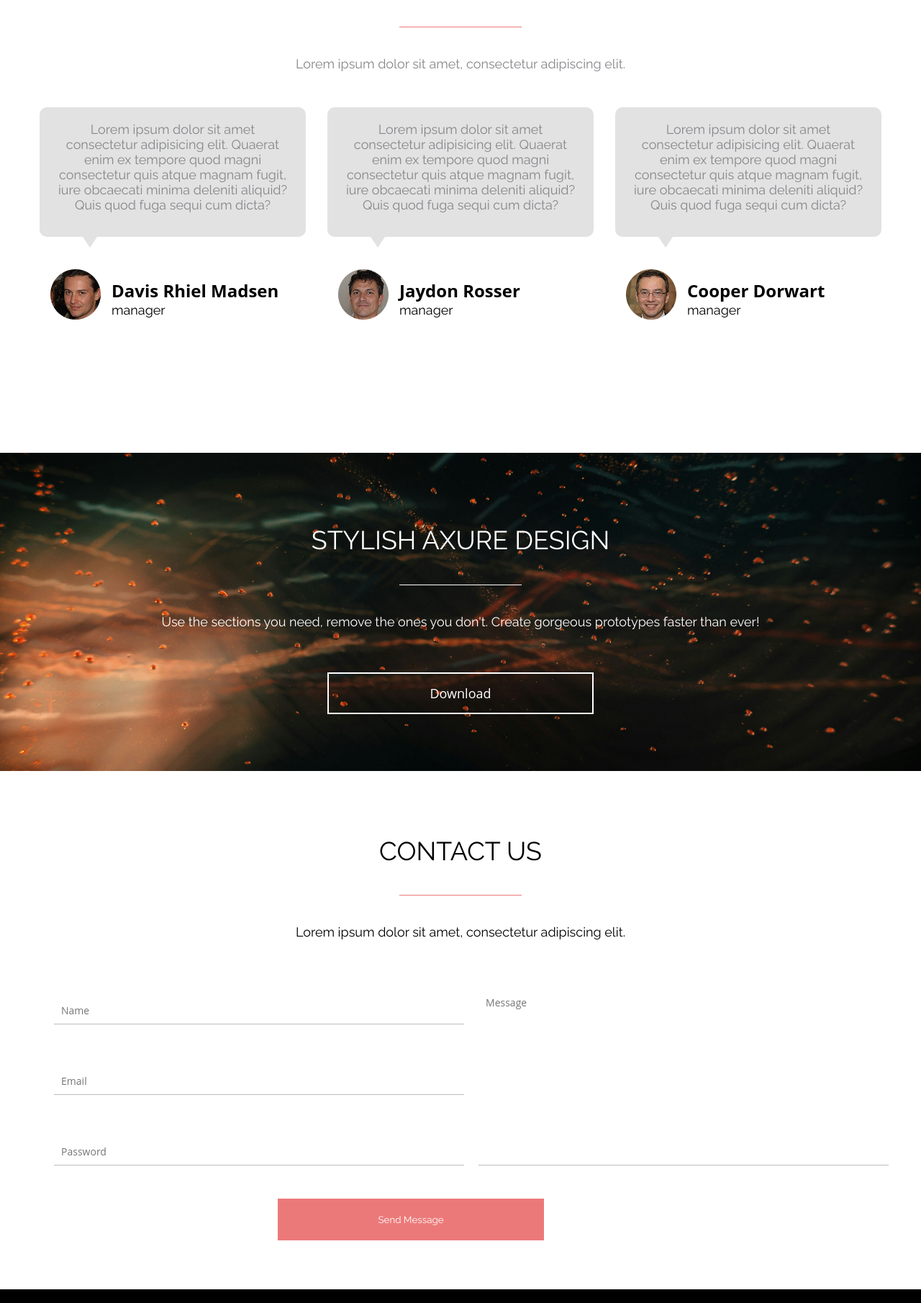
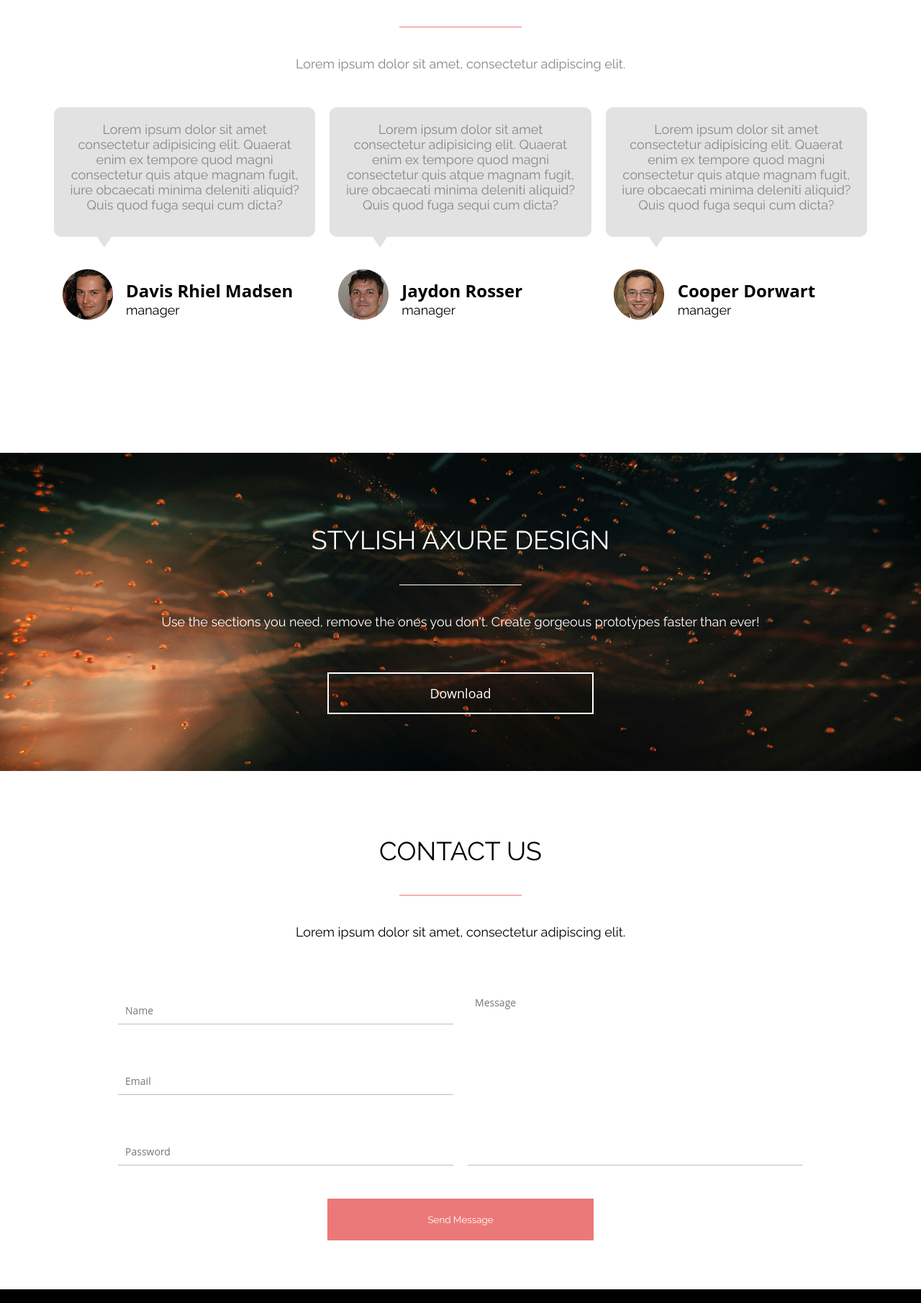
Before and after one commit to msweird/second, a plain HTML site: page index.html in a window 1280 px wide. Shown: the part 3562-5372 px from the top of the page at 72% size. Drawn offline with nearby package versions, Linux system fonts and the light colour scheme.

Commit message:
paddings +contact  button

```diff
--- a/styles/pricing.css
+++ b/styles/pricing.css
@@ -543,7 +543,7 @@ li {
     justify-content: space-between;
     text-align: center;
     padding-top: 50px;
-    margin: 0 auto;
+    margin: 0 20px;
     max-width: 1170px;
     gap: 20px;
 }
@@ -659,7 +659,7 @@ li {
 }
 
 .contact_us_content {
-    max-width: 1170px;
+    max-width: 992px;
     height: 620px;
     padding: 40px 20px;
     text-align: center;
@@ -688,7 +688,6 @@ li {
     grid-template-columns: 1fr 1fr;
     gap: 20px;
     margin-top: 40px;
-    /*align-items: end;*/
 }
 
 .contact_grid{
@@ -696,7 +695,7 @@ li {
 }
 
 .contact_form_item {
-    width: 570px;
+    max-width: 570px;
     height: 38px;
     border-top: 0;
     border-left: 0;
@@ -996,7 +995,7 @@ footer {
 
     .pricingCards {
         gap: 10px;
-        padding: 50px;
+        padding: 50px 20px;
     }
 
     .card {
```
